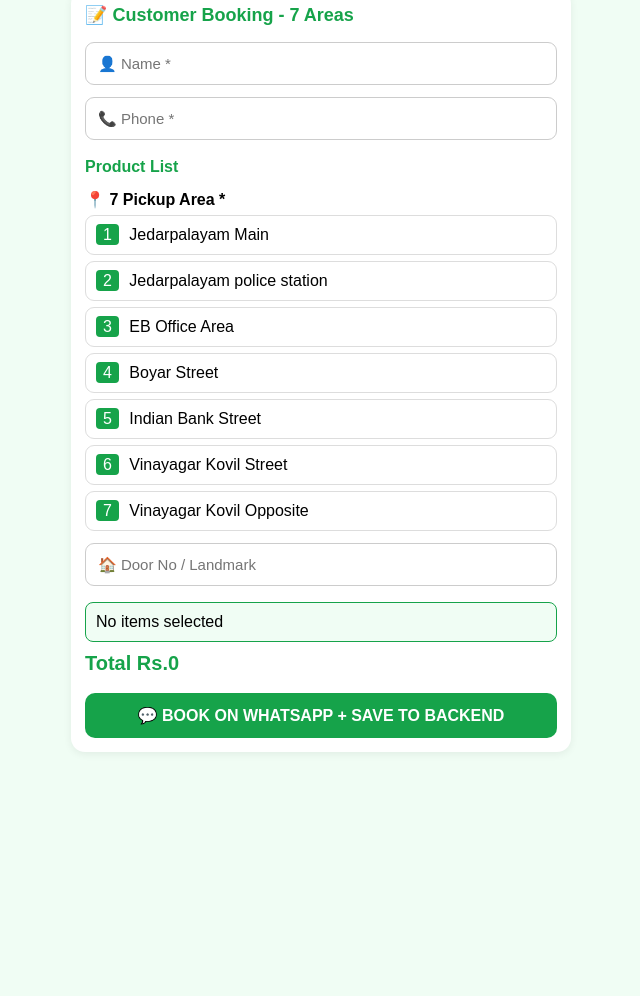
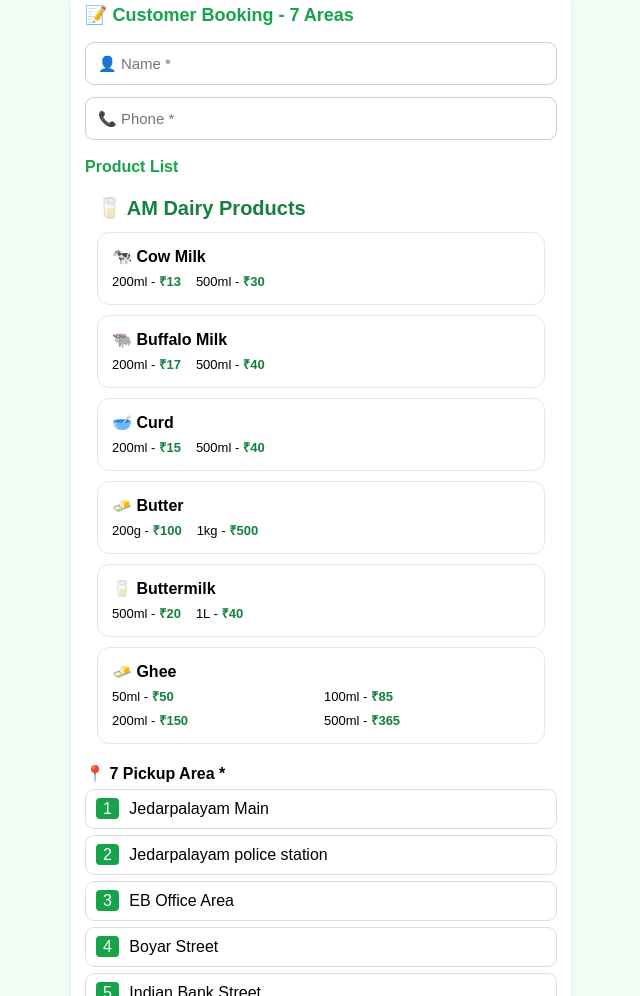
Before and after one commit to AMdairy/am-dairy, a website: page index.html in a window 1280 px wide. Shown: the part 834-1830 px from the top of the page, without its empty margins (319-959 px from the left). Before the commit the page ends 1606 px from the top, so only its background shows below. Drawn offline with Linux system fonts and the light colour scheme.

Commit message:
final dairy prices

```diff
--- a/index.html
+++ b/index.html
@@ -58,6 +58,64 @@ if ('serviceWorker' in navigator) {
 <input class="inp" id="cname" placeholder="👤 Name *">
 <input class="inp" id="cph" placeholder="📞 Phone *">
 <div style="font-weight:bold;margin-top:12px;color:#16a34a"> Product List </div>
+<!-- AM DAIRY - FINAL PRICE LIST -->
+<div style="margin:20px 12px;">
+<h3 style="color:#15803d; font-weight:900; font-size:20px;">🥛 AM Dairy Products</h3>
+
+<div style="display:grid; gap:10px; margin-top:12px;">
+
+<div style="border:1px solid #e5e7eb; padding:14px; border-radius:12px; background:white;">
+<b>🐄 Cow Milk</b>
+<div style="margin-top:6px; display:flex; gap:15px; font-size:13px;">
+<span>200ml - <b style="color:#15803d;">₹13</b></span>
+<span>500ml - <b style="color:#15803d;">₹30</b></span>
+</div>
+</div>
+
+<div style="border:1px solid #e5e7eb; padding:14px; border-radius:12px; background:white;">
+<b>🐃 Buffalo Milk</b>
+<div style="margin-top:6px; display:flex; gap:15px; font-size:13px;">
+<span>200ml - <b style="color:#15803d;">₹17</b></span>
+<span>500ml - <b style="color:#15803d;">₹40</b></span>
+</div>
+</div>
+
+<div style="border:1px solid #e5e7eb; padding:14px; border-radius:12px; background:white;">
+<b>🥣 Curd</b>
+<div style="margin-top:6px; display:flex; gap:15px; font-size:13px;">
+<span>200ml - <b style="color:#15803d;">₹15</b></span>
+<span>500ml - <b style="color:#15803d;">₹40</b></span>
+</div>
+</div>
+
+<div style="border:1px solid #e5e7eb; padding:14px; border-radius:12px; background:white;">
+<b>🧈 Butter</b>
+<div style="margin-top:6px; display:flex; gap:15px; font-size:13px;">
+<span>200g - <b style="color:#15803d;">₹100</b></span>
+<span>1kg - <b style="color:#15803d;">₹500</b></span>
+</div>
+</div>
+
+<div style="border:1px solid #e5e7eb; padding:14px; border-radius:12px; background:white;">
+<b>🥛 Buttermilk</b>
+<div style="margin-top:6px; display:flex; gap:15px; font-size:13px;">
+<span>500ml - <b style="color:#15803d;">₹20</b></span>
+<span>1L - <b style="color:#15803d;">₹40</b></span>
+</div>
+</div>
+
+<div style="border:1px solid #e5e7eb; padding:14px; border-radius:12px; background:white;">
+<b>🧈 Ghee</b>
+<div style="margin-top:6px; display:grid; grid-template-columns:1fr 1fr; gap:6px; font-size:13px;">
+<span>50ml - <b style="color:#15803d;">₹50</b></span>
+<span>100ml - <b style="color:#15803d;">₹85</b></span>
+<span>200ml - <b style="color:#15803d;">₹150</b></span>
+<span>500ml - <b style="color:#15803d;">₹365</b></span>
+</div>
+</div>
+
+</div>
+</div>
 <div style="font-weight:bold;margin-top:14px">📍 7 Pickup Area *</div>
 <div class="opt" onclick="setArea('Jedarpalayam Main')"><span style="background:#16a34a;color:white;padding:2px 7px;border-radius:4px;margin-right:6px">1</span> Jedarpalayam Main</div>
 
```
